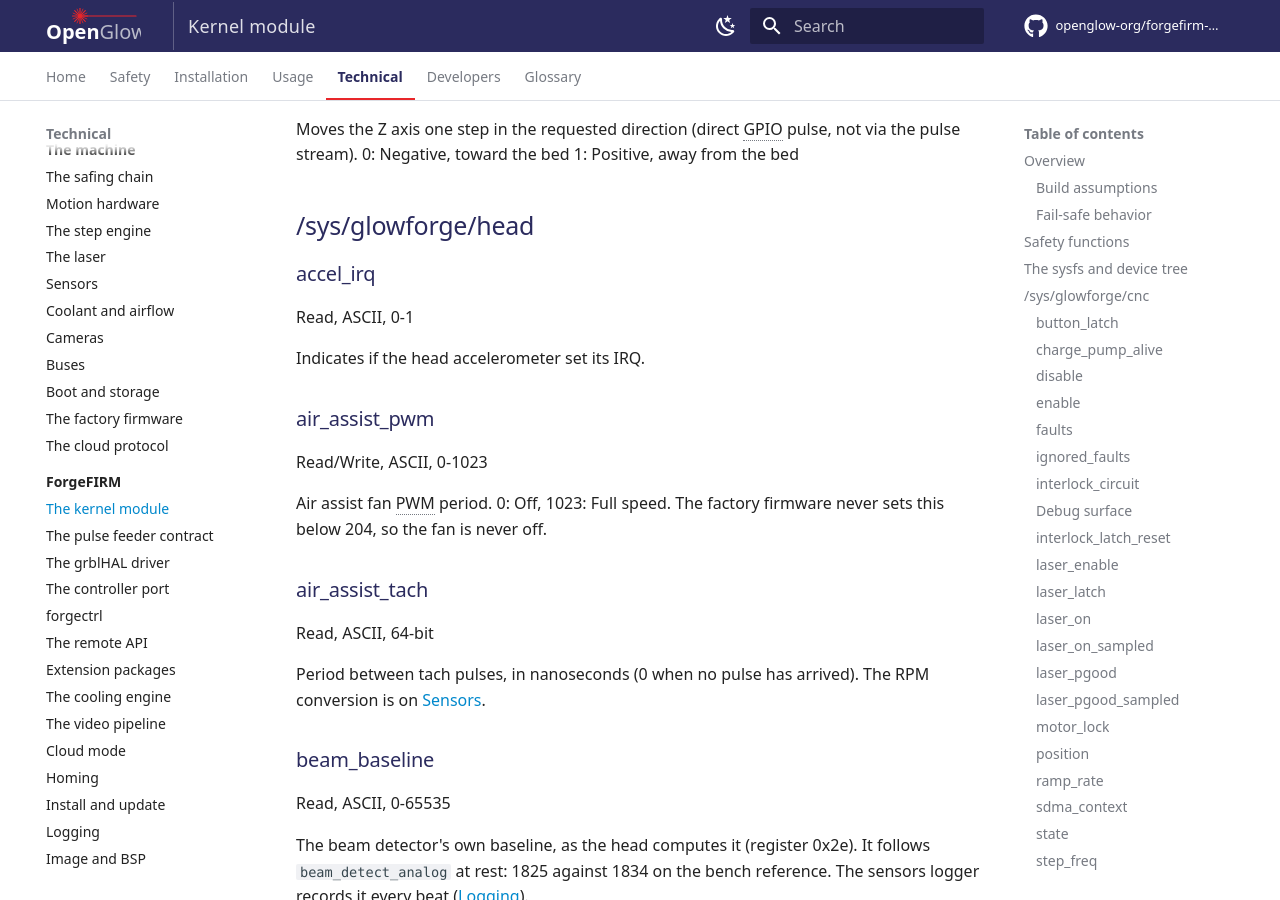
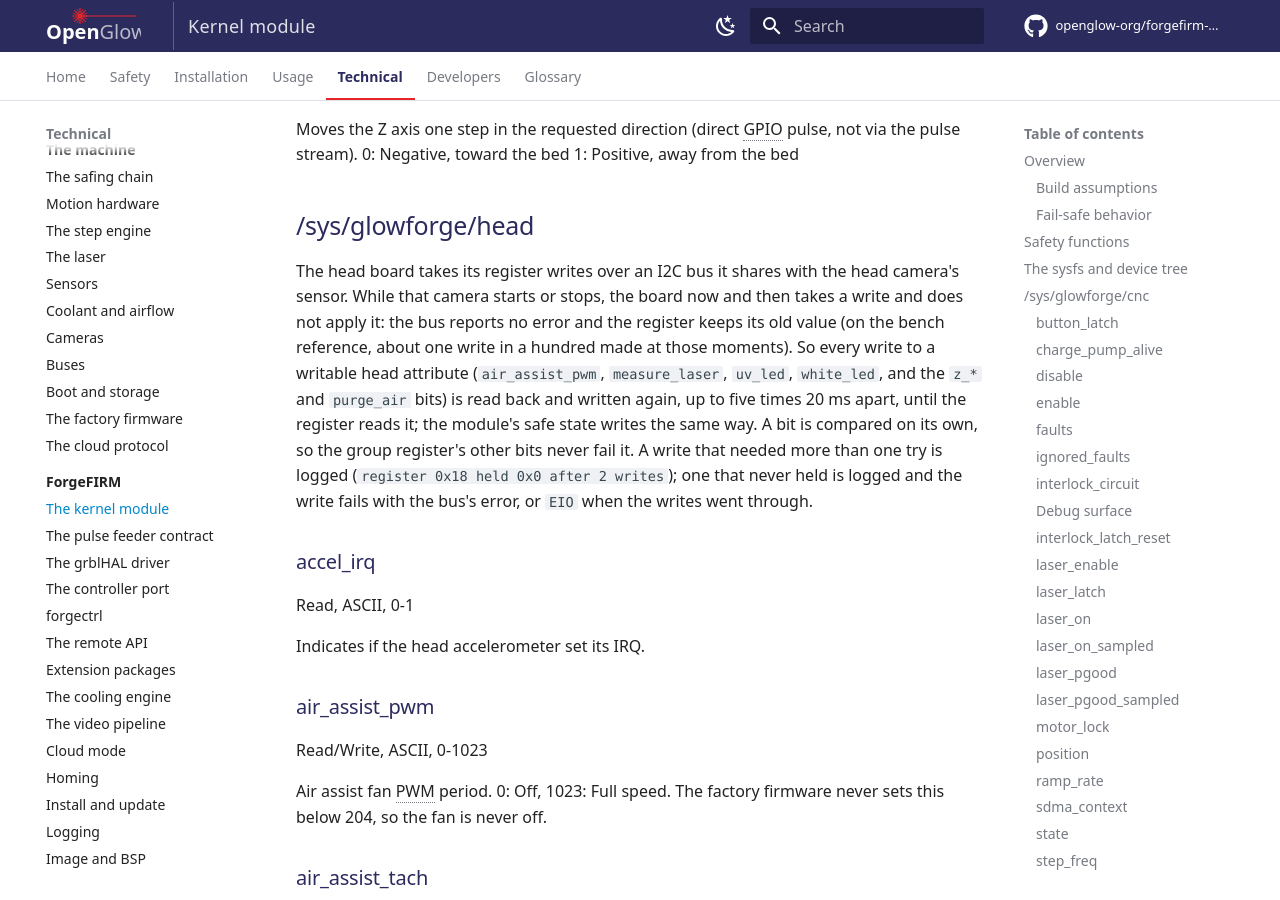
Before and after one commit to openglow-org/forgefirm-docs, an MkDocs documentation site: the page built from docs/technical/forgefirm/kernel-module.md, in a window 1280 px wide and 900 px high, scrolled down 11806 px. Built offline with MkDocs 1.6.1 and Material for MkDocs 9.7.7, drawn with Linux system fonts in a browser that asks for light colours; comment, search, counter and statistics services are not loaded.

Commit message:
Head register writes are read back; a camera lamp write that fails is logged
The kernel module's head section: every write to a writable head
attribute is read back and written again until the register holds it,
the safe state's writes included, and what the module logs for a write
that needed more than one try or never held. The video pipeline's lamp
section links there and gives forgectrl's line for a lamp write that
fails.

Describes kernel-module-glowforge d3e8af6 and forgectrl 33d1ee2.

```diff
--- a/docs/technical/forgefirm/kernel-module.md
+++ b/docs/technical/forgefirm/kernel-module.md
@@ -534,6 +534,20 @@ via the pulse stream).
 
 ## /sys/glowforge/head
 
+The head board takes its register writes over an I2C bus it shares with
+the head camera's sensor. While that camera starts or stops, the board now
+and then takes a write and does not apply it: the bus reports no error and
+the register keeps its old value (on the bench reference, about one write
+in a hundred made at those moments). So every write to a writable head
+attribute (`air_assist_pwm`, `measure_laser`, `uv_led`, `white_led`, and the
+`z_*` and `purge_air` bits) is read back and written again, up to five
+times 20 ms apart, until the register reads it; the module's safe state
+writes the same way. A bit is compared on its own, so the group register's
+other bits never fail it. A write that needed more than one try is logged
+(`register 0x18 held 0x0 after 2 writes`); one that never held is logged
+and the write fails with the bus's error, or `EIO` when the writes went
+through.
+
 ### accel_irq
 
 Read, ASCII, 0-1
```
Also changed, not shown: docs/technical/forgefirm/video-pipeline.md (+5 -0 lines).
